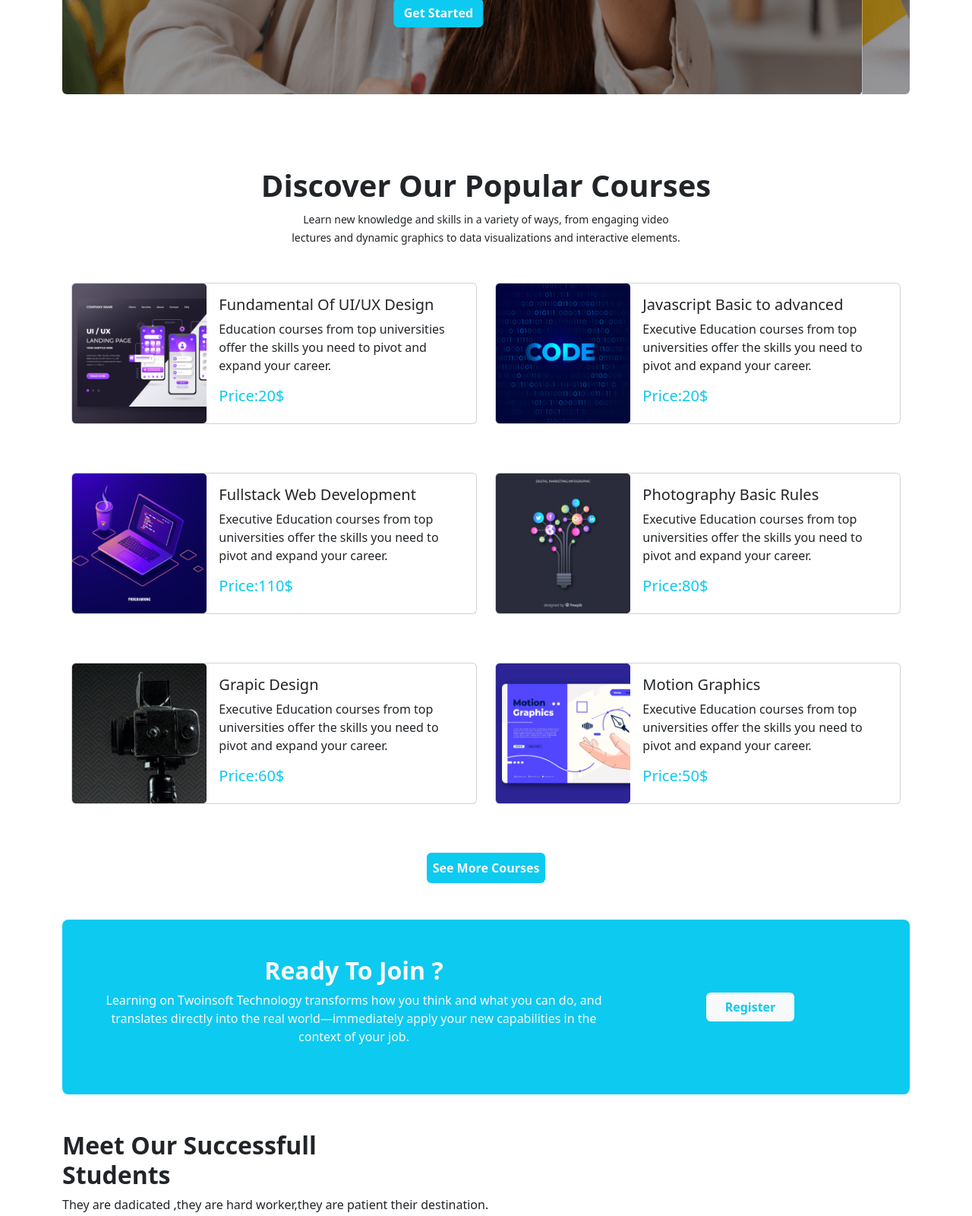
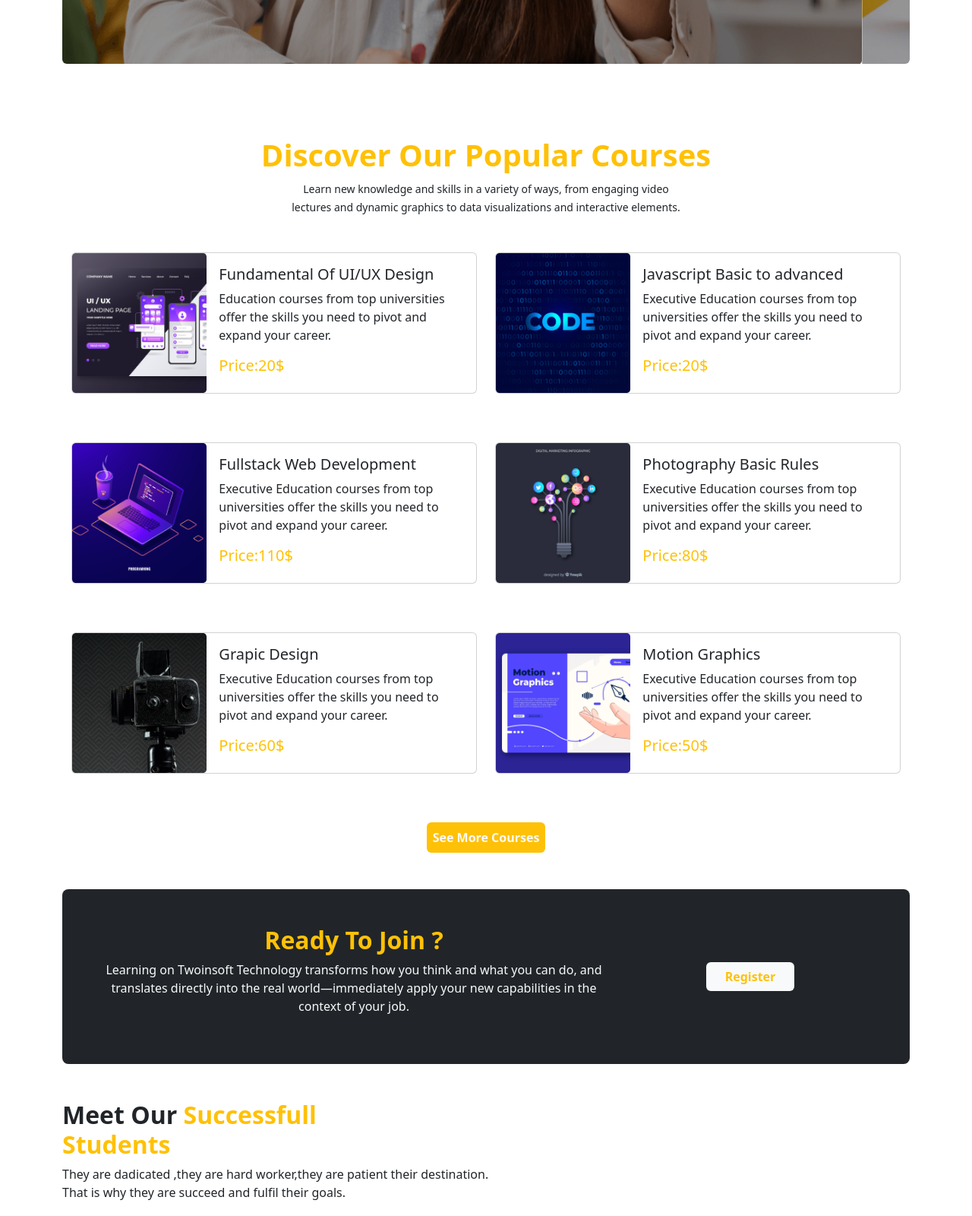
Before and after one commit to meeeraz/third-assignment, a plain HTML site: page index.html in a window 1280 px wide. Shown: the part 780-2380 px from the top of the page at 76% size. Drawn offline with nearby package versions, Linux system fonts and the light colour scheme.

Commit message:
5th commit

```diff
--- a/index.html
+++ b/index.html
@@ -68,13 +68,13 @@
                     <div class="carousel-item active slider-img">
                         <img src="images/cover/cover-1.png" class="d-block w-100" alt="...">
                         <div class="carousel-caption cover-text ">
-                            <h1 class="fw-bold top-line">Let's start learning with Twoinsoft Technology
+                            <h1 class="fw-bold top-line text-warning">Let's start learning with Twoinsoft Technology
                             </h1>
                             <p class="text-light ">We offer placement tests for anyone who applies to <br> Twoinsoft
                                 Technology as to
                                 ensure they get the
                                 best education possible.</p>
-                            <div class="btn btn-info text-light fw-semibold mb-5">Get Started</div>
+                            <div class="btn btn-warning text-light fw-semibold mb-5">Get Started</div>
                         </div>
                     </div>
                     <div class="carousel-item slider-img">
@@ -86,19 +86,19 @@
                                 Technology as to
                                 ensure they get the
                                 best education possible.</p>
-                            <div class="btn btn-info text-light fw-semibold mb-5">Get Started</div>
+                            <div class="btn btn-warning text-light fw-semibold mb-5">Get Started</div>
                         </div>
                     </div>
                     <div class="carousel-item slider-img">
                         <img src="images/cover/cover-3.jpg" class="d-block w-100" alt="...">
                         <div class="carousel-caption cover-text ">
-                            <h1 class="fw-bold top-line">Let's start learning with Twoinsoft Technology
+                            <h1 class="fw-bold top-line text-warning">Let's start learning with Twoinsoft Technology
                             </h1>
                             <p class="text-light ">We offer placement tests for anyone who applies to Twoinsoft
                                 Technology as to
                                 ensure they get the
                                 best education possible.</p>
-                            <div class="btn btn-info text-light fw-semibold mb-5">Get Started</div>
+                            <div class="btn btn-warning text-light fw-semibold mb-5">Get Started</div>
                         </div>
                     </div>
                 </div>
@@ -119,9 +119,10 @@
         <!------------------------Card/-courses-part-start------------------>
         <section class="container">
             <div class="course-caption text-center my-5">
-                <h1 class="fw-bold px-5 pt-5">Discover Our Popular Courses</h1>
+                <h1 class="fw-bold text-warning px-5 pt-5">Discover Our Popular Courses</h1>
                 <p>
-                    <small>Learn new knowledge and skills in a variety of ways, from engaging video <br> lectures and dynamic
+                    <small>Learn new knowledge and skills in a variety of ways, from engaging video <br> lectures and
+                        dynamic
                         graphics to data visualizations and interactive elements.
                     </small>
                 </p>
@@ -141,7 +142,7 @@
                                         </h5>
                                         <p class="card-text"> Education courses from top universities offer
                                             the skills you need to pivot and expand your career.
-                                        <h5 class="text-info">Price:20$</h5>
+                                        <h5 class="text-warning">Price:20$</h5>
                                     </div>
                                 </div>
                             </div>
@@ -161,7 +162,7 @@
                                         <p class="card-text"> Executive Education courses from top universities offer
                                             the skills you need to pivot and expand your career.
                                         </p>
-                                        <h5 class="text-info">Price:20$</h5>
+                                        <h5 class="text-warning">Price:20$</h5>
                                     </div>
                                 </div>
                             </div>
@@ -180,7 +181,7 @@
                                         </h5>
                                         <p class="card-text"> Executive Education courses from top universities offer
                                             the skills you need to pivot and expand your career.
-                                        <h5 class="text-info">Price:110$</h5>
+                                        <h5 class="text-warning">Price:110$</h5>
                                     </div>
                                 </div>
                             </div>
@@ -201,7 +202,7 @@
                                         <p class="card-text"> Executive Education courses from top universities offer
                                             the skills you need to pivot and expand your career.
                                         </p>
-                                        <h5 class="text-info">Price:80$</h5>
+                                        <h5 class="text-warning">Price:80$</h5>
                                     </div>
                                 </div>
                             </div>
@@ -220,7 +221,7 @@
                                         </h5>
                                         <p class="card-text"> Executive Education courses from top universities offer
                                             the skills you need to pivot and expand your career.
-                                        <h5 class="text-info">Price:60$</h5>
+                                        <h5 class="text-warning">Price:60$</h5>
                                     </div>
                                 </div>
                             </div>
@@ -240,7 +241,7 @@
                                         <p class="card-text"> Executive Education courses from top universities offer
                                             the skills you need to pivot and expand your career.
                                         </p>
-                                        <h5 class="text-info">Price:50$</h5>
+                                        <h5 class="text-warning">Price:50$</h5>
                                     </div>
                                 </div>
                             </div>
@@ -254,27 +255,28 @@
         <!-----------------------Card/-courses-part-end ---------------->
 
         <!---------------------------button-start----------------->
-        <button class="btn btn-info text-light fw-semibold border-0 mb-5 p-2    d-block m-auto d-none d-lg-block ">
+        <button class="btn btn-warning text-light fw-semibold border-0 mb-5 p-2    d-block m-auto d-none d-lg-block ">
             See More Courses
         </button>
-        <button class="btn btn-info text-light fw-semibold border-0 mb-5 p-2 px-4 d-block m-auto d-block d-lg-none">View
+        <button
+            class="btn btn-info text-warning fw-semibold border-0 mb-5 p-2 px-4 d-block m-auto d-block d-lg-none">View
             All</button>
         <!----------------------button-end----------------->
 
         <!--S----------------------tudent-Section-Start--------------------->
 
         <section class="container">
-            <div class="container-sm bg-info p-5 rounded-3 ">
+            <div class="container-sm bg-dark p-5 rounded-3 ">
                 <div class="row align-items-center text-center">
                     <div class=" cols-sm-12 col-md-12 col-lg-8">
-                        <h2 class="fw-bold text-light">Ready To Join ?</h2>
+                        <h2 class="fw-bold text-warning">Ready To Join ?</h2>
                         <p class="text-light">Learning on Twoinsoft Technology
                             transforms how you think and what you can do, and
                             translates directly into the real world—immediately apply your new capabilities in the
                             context of your job.</p>
                     </div>
                     <div class="cols-sm-12 col-md-12 col-lg-4 text-center">
-                        <button type="button" class="btn bg-light text-info fw-semibold px-4" data-bs-toggle="modal"
+                        <button type="button" class="btn bg-light text-warning fw-semibold px-4" data-bs-toggle="modal"
                             data-bs-target="#exampleModal">
                             Register
                         </button>
@@ -309,8 +311,8 @@
         <section class="container ">
             <div class="my-5">
                 <div class="pb-3">
-                    <h2 class="fw-bold ">Meet Our Successfull <br>
-                        Students</h2>
+                    <h2 class="fw-bold ">Meet Our <span class="text-warning">Successfull <br>
+                            Students</span></h2>
                     <p>They are dadicated ,they are hard worker,they are patient their destination. <br>
                         That is why they are succeed
                         and fulfil their goals.
@@ -360,7 +362,7 @@
             </div>
         </section>
         <button
-            class="btn btn-info text-light fw-semibold border-0 mb-5 p-2 px-4 d-block m-auto  d-md-none d-lg-block">View
+            class="btn btn-warning text-light fw-semibold border-0 mb-5 p-2 px-4 d-block m-auto  d-md-none d-lg-block">View
             All
         </button>
         <!--S-----------------------uccess-section-end------------------------->
@@ -492,7 +494,7 @@
     <!--------------------------footer-part-start----------------->
     <footer class="mt-5 p-5 text-center d-flex justify-content-center align-items-center flex-column">
         <div class="caption-footer">
-            <h2 class="text-light fw-bold tex">Twoinsoft Technology</h2>
+            <h2 class="text-warning fw-bold tex">Twoinsoft Technology</h2>
             <p>Shahid Shahidullah Kaisar Rd,Feni
             </p>
             <p>Privacy | Policy</p>
--- a/style.css
+++ b/style.css
@@ -8,7 +8,7 @@
 
 /* main section  */
 .slider-img img {
-    height: 100vh;
+    height: 95vh;
     filter: brightness(60%);
 
 }
```
